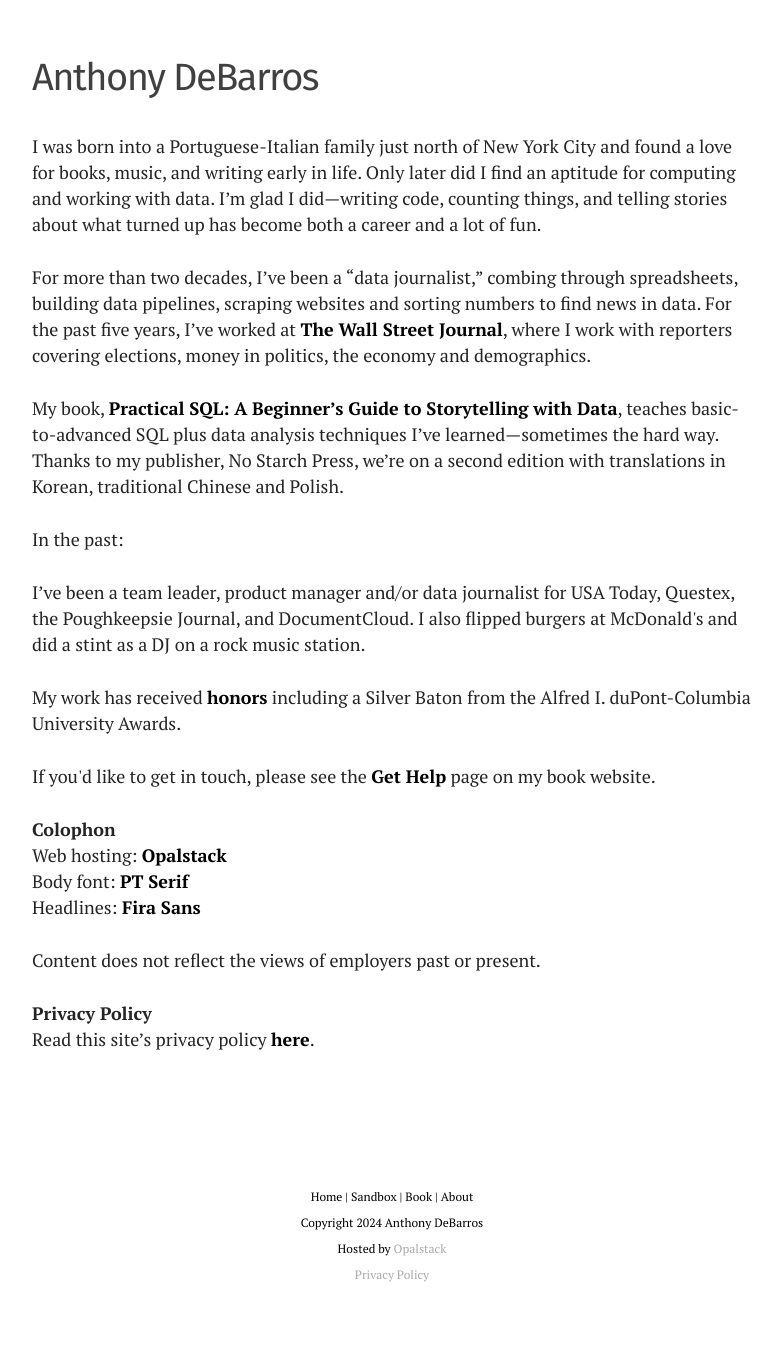
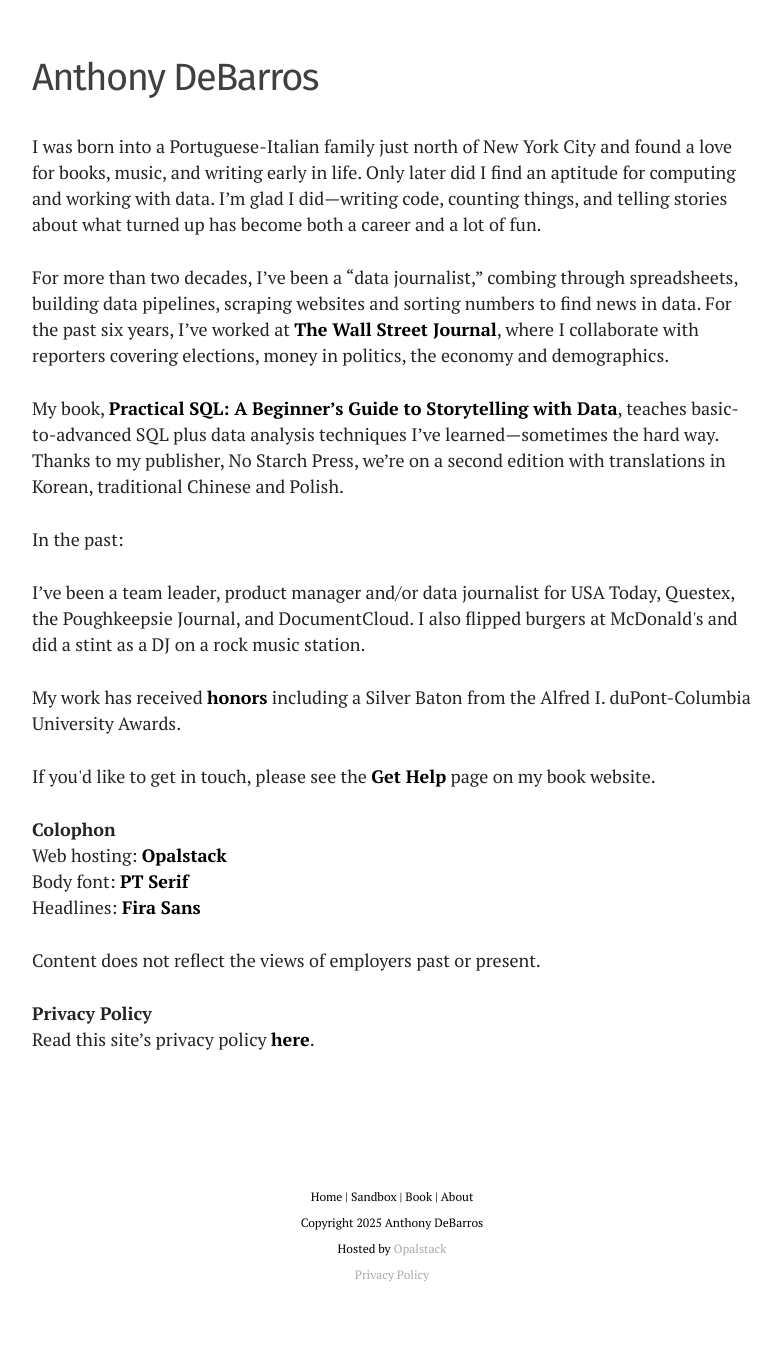
Before and after one commit to anthonydb/sandbox, a Django app: page /about/ in a window 1280 px wide. Shown: the whole page, without its empty margins (248-1029 px from the left). Run offline with Django 4.2, Linux system fonts and the light colour scheme.

Commit message:
Copyright change

```diff
--- a/core/templates/404.html
+++ b/core/templates/404.html
@@ -64,7 +64,7 @@
     <footer class="site-footer" role="contentinfo">
         <div class="site-info container">
             <p><a href="https://www.anthonydebarros.com">Home</a> | <a href="https://www.anthonydebarros.com/sandbox/">Sandbox</a> | <a href="https://www.practicalsql.com">Book</a> | <a href="https://www.anthonydebarros.com/about/">About</a><br/>
-                Copyright 2024 Anthony DeBarros<br />
+                Copyright 2025 Anthony DeBarros<br />
             Hosted by <a href="https://my.opalstack.com/signup?lmref=MJKmdw" style="color: #a9a9a9;">Opalstack</a><br />
             <a href="/privacy-policy" style="color: #a9a9a9;">Privacy Policy</a></p>
         </div><!-- .site-info -->
--- a/core/templates/about.html
+++ b/core/templates/about.html
@@ -51,8 +51,8 @@
 
             <p>I was born into a Portuguese-Italian family just north of New York City and found a love for books, music, and writing early in life.
                 Only later did I find an aptitude for computing and working with data. I&#8217;m glad I did—writing code, counting things, and telling stories about what turned up has become both a career and a lot of fun.</p>
-            <p>For more than two decades, I&#8217;ve been a &#8220;data journalist,&#8221; combing through spreadsheets, building data pipelines, scraping websites and sorting numbers to find news in data. For the past five years, I&#8217;ve
-                worked at <strong><a href="https://www.wsj.com/news/author/anthony-debarros" rel="nofollow">The Wall Street Journal</a></strong>, where I work with reporters covering elections, money in politics, the economy and demographics.</p>
+            <p>For more than two decades, I&#8217;ve been a &#8220;data journalist,&#8221; combing through spreadsheets, building data pipelines, scraping websites and sorting numbers to find news in data. For the past six years, I&#8217;ve
+                worked at <strong><a href="https://www.wsj.com/news/author/anthony-debarros" rel="nofollow">The Wall Street Journal</a></strong>, where I collaborate with reporters covering elections, money in politics, the economy and demographics.</p>
             <p>My book, <strong><a href="https://nostarch.com/practical-sql-2nd-edition/" rel="nofollow">Practical SQL: A Beginner&#8217;s Guide to Storytelling with Data</a></strong>, teaches basic-to-advanced SQL plus data analysis techniques I&#8217;ve learned—sometimes the hard way. Thanks to my publisher, No Starch Press, we&#8217;re on a second edition with translations in Korean, traditional Chinese and Polish. </p>
             <p>In the past:</p>
             <p>I&#8217;ve been a team leader, product manager and/or data journalist for USA Today, Questex, the Poughkeepsie Journal, and DocumentCloud. I also flipped burgers at McDonald's and did a stint as a DJ on a rock music station.</p>
@@ -72,7 +72,7 @@
     <footer class="site-footer" role="contentinfo">
         <div class="site-info container">
                     <p><a href="https://www.anthonydebarros.com">Home</a> | <a href="https://www.anthonydebarros.com/sandbox/">Sandbox</a> | <a href="https://www.practicalsql.com">Book</a> | <a href="https://www.anthonydebarros.com/about/">About</a><br/>
-                        Copyright 2024 Anthony DeBarros<br />
+                        Copyright 2025 Anthony DeBarros<br />
             Hosted by <a href="https://my.opalstack.com/signup?lmref=MJKmdw" style="color: #a9a9a9;">Opalstack</a><br />
             <a href="/privacy" style="color: #a9a9a9;">Privacy Policy</a></p>
         </div><!-- .site-info -->
--- a/core/templates/awards.html
+++ b/core/templates/awards.html
@@ -88,7 +88,7 @@
     <footer class="site-footer" role="contentinfo">
         <div class="site-info container">
             <p><a href="https://www.anthonydebarros.com">Home</a> | <a href="https://www.anthonydebarros.com/sandbox/">Sandbox</a> | <a href="https://www.practicalsql.com">Book</a> | <a href="https://www.anthonydebarros.com/about/">About</a><br/>
-                Copyright 2024 Anthony DeBarros<br />
+                Copyright 2025 Anthony DeBarros<br />
             Hosted by <a href="https://my.opalstack.com/signup?lmref=MJKmdw" style="color: #a9a9a9;">Opalstack</a><br />
             <a href="/privacy/" style="color: #a9a9a9;">Privacy Policy</a></p>
         </div><!-- .site-info -->
--- a/core/templates/privacy.html
+++ b/core/templates/privacy.html
@@ -72,7 +72,7 @@
     <footer class="site-footer" role="contentinfo">
         <div class="site-info container">
             <p><a href="https://www.anthonydebarros.com">Home</a> | <a href="https://www.anthonydebarros.com/sandbox/">Sandbox</a> | <a href="https://www.practicalsql.com">Book</a> | <a href="https://www.anthonydebarros.com/about/">About</a><br/>
-                Copyright 2024 Anthony DeBarros<br />
+                Copyright 2025 Anthony DeBarros<br />
             Hosted by <a href="https://my.opalstack.com/signup?lmref=MJKmdw" style="color: #a9a9a9;">Opalstack</a><br />
             <a href="/privacy/" style="color: #a9a9a9;">Privacy Policy</a></p>
         </div><!-- .site-info -->
--- a/data_miscellany/templates/data_miscellany_home.html
+++ b/data_miscellany/templates/data_miscellany_home.html
@@ -67,7 +67,7 @@
     <footer class="site-footer" role="contentinfo">
         <div class="site-info container">
             <p><a href="https://www.anthonydebarros.com">Home</a> | <a href="https://www.anthonydebarros.com/sandbox/">Sandbox</a> | <a href="https://www.practicalsql.com">Book</a> | <a href="https://www.anthonydebarros.com/about/">About</a><br/>
-                Copyright 2024 Anthony DeBarros<br />
+                Copyright 2025 Anthony DeBarros<br />
             Hosted by <a href="https://my.opalstack.com/signup?lmref=MJKmdw" style="color: #a9a9a9;">Opalstack</a><br />
             <a href="/privacy-policy" style="color: #a9a9a9;">Privacy Policy</a></p>
         </div><!-- .site-info -->
--- a/data_miscellany/templates/viz_us_births.html
+++ b/data_miscellany/templates/viz_us_births.html
@@ -80,7 +80,7 @@
     <footer class="site-footer" role="contentinfo">
         <div class="site-info container">
             <p><a href="https://www.anthonydebarros.com">Home</a> | <a href="https://www.anthonydebarros.com/sandbox/">Sandbox</a> | <a href="https://www.practicalsql.com">Book</a> | <a href="https://www.anthonydebarros.com/about/">About</a><br/>
-                Copyright 2024 Anthony DeBarros<br />
+                Copyright 2025 Anthony DeBarros<br />
             Hosted by <a href="https://my.opalstack.com/signup?lmref=MJKmdw" style="color: #a9a9a9;">Opalstack</a><br />
             <a href="/privacy-policy" style="color: #a9a9a9;">Privacy Policy</a></p>
         </div><!-- .site-info -->
```
